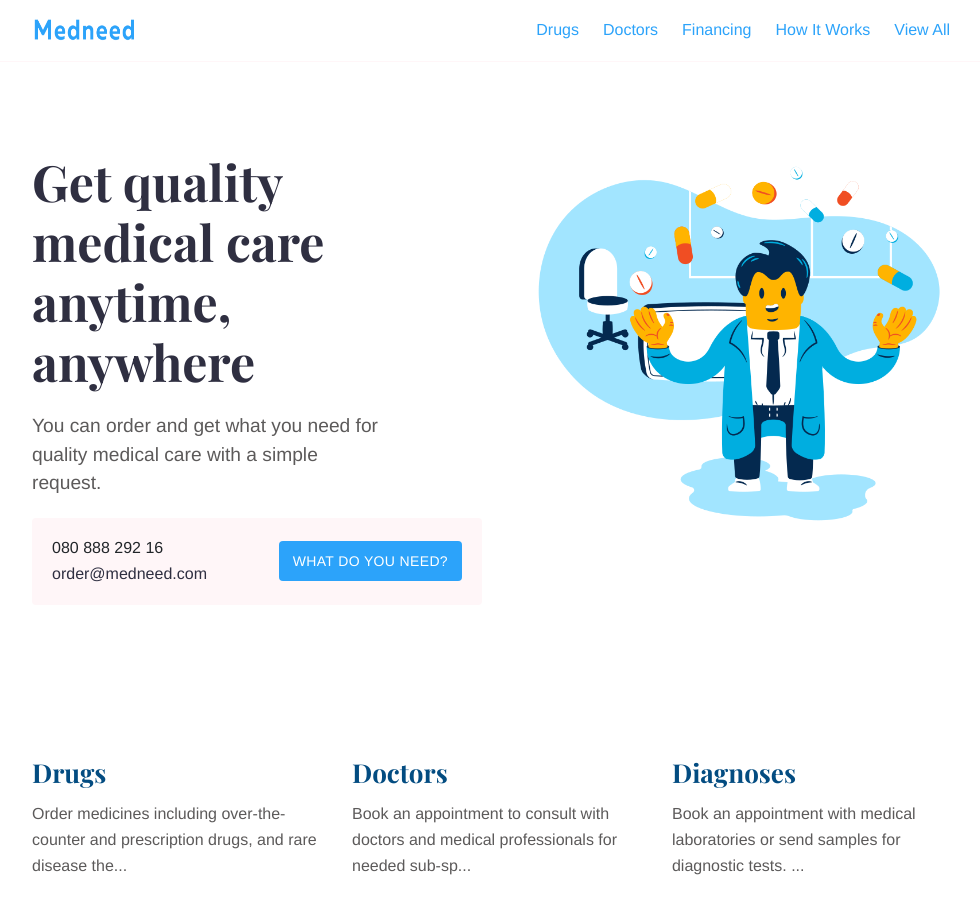
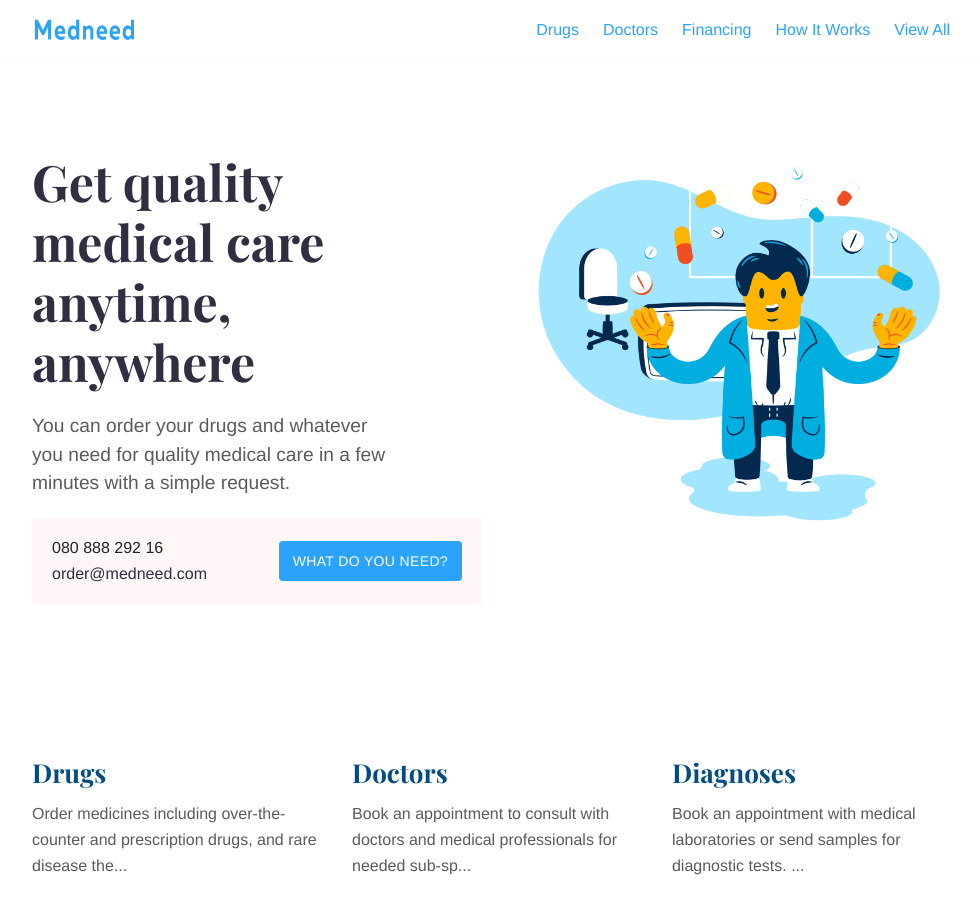
Before and after one commit to Iraneus/betamedneed, a Jekyll site: the page built from index.md, in a window 1280 px wide and 900 px high. Shown: the whole window, without its empty margins (143-1123 px from the left). Built offline with Jekyll 4.4.1, drawn with Linux system fonts in a browser that asks for light colours.

Commit message:
update index

```diff
--- a/index.md
+++ b/index.md
@@ -10,4 +10,4 @@
 
 # Get quality medical care anytime, anywhere
 
-You can order and get what you need for quality medical care with a simple request.
+You can order your drugs and whatever you need for quality medical care in a few minutes with a simple request.
```
